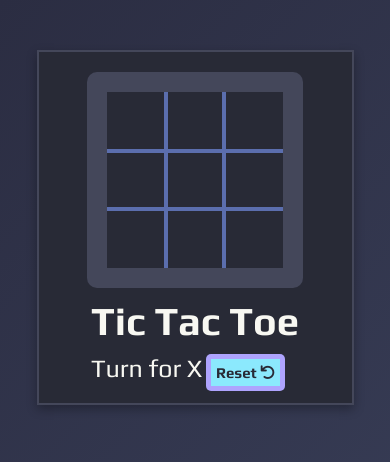
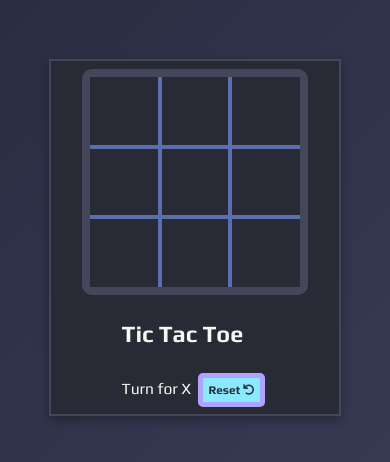
Before and after one commit to Abhishek-soni6904/Tic-Tac-Toe-Game-using-HTML-CSS-and-JS, a plain HTML site: page index.html in a window 390 px wide. Drawn offline with Linux system fonts and the light colour scheme.

Commit message:
Update style.css

```diff
--- a/style.css
+++ b/style.css
@@ -9,23 +9,22 @@ body {
 }
 
 .container {
-    max-width: 70%;
-    margin: 50px auto;
+    width: 70%;
+    max-width: 900px;
+    margin: 7vh auto;
     display: flex;
-    flex-wrap: wrap;
     justify-content: space-evenly;
     border: 2px solid #44475a;
-    padding: 20px;
+    padding: 2vw 2vw;
     background-color: #282a36;
     box-shadow: 0 4px 10px rgba(0, 0, 0, 0.3);
-    position: relative;
 }
 
 #gameBoard {
     display: grid;
     grid-template-columns: repeat(3, 10vw);
     grid-template-rows: repeat(3, 10vw);
-    padding: 20px;
+    padding: 2vw 2vw;
     background-color: #44475a;
     border-radius: 10px;
 }
@@ -35,7 +34,7 @@ body {
     display: flex;
     justify-content: center;
     align-items: center;
-    font-size: 100px;
+    font-size: 8vw;
     background-color: #282a36;
     transition: background-color .5s ease;
     cursor: pointer;
@@ -51,10 +50,10 @@ body {
 .b0 { border-bottom: 0; }
 
 .content h1{
-    font-size:60px;
+    font-size:5vw;
 }
 #turnAndWinIndicator{
-    font-size:35px;
+    font-size:3vw;
 }
 #resetButton {
     margin: 0 1vw;
@@ -62,16 +61,10 @@ body {
     color: #282a36;
     border: 5px solid rgba(255, 0, 255, 0.3);
     padding: 5px;
-    font: 900 25px "Play", sans-serif;
+    font: 900 2.3vw "Play", sans-serif;
     cursor: pointer;
     transition: background-color 0.3s;
     border-radius: 5px;
-    position: absolute;
-}
-#resetButton img{
-    width: 20px;
-    position: relative;
-    top: 3px;
 }
 #resetButton:hover {
     background-color: #3c67d4;
@@ -79,22 +72,38 @@ body {
 
 
 @media (max-width: 750px) {
+.container{
+    width: 90%;
+}
 #gameboard{
     grid-template-columns: repeat(3,15vw);
     grid-template-rows: repeat(3,15vw);
 }
+.box{
+    font-size: 13vw;
+}
 .content h1{
-    font-size:40px;
-    margin: 10px 0;
+    font-size:6vw;
+    margin: 3vh 0;
 }
 #turnAndWinIndicator{
-    font-size:25px;
+    font-size:4vw;
 }
 #resetButton{
-    font-size: 15px;
+    font-size: 3vw;
     margin:0 1vw;
 }
-#resetButton img{
-    width: 15px;
 }
+@media (max-width: 490px) {
+    .container{
+        width: 70%;
+        flex-wrap: wrap;
+    }
+    #gameboard{
+        grid-template-columns: repeat(3,18vw);
+        grid-template-rows: repeat(3,18vw);
+    }
+    .box{
+        font-size: 16vw;
+    }
 }
```
